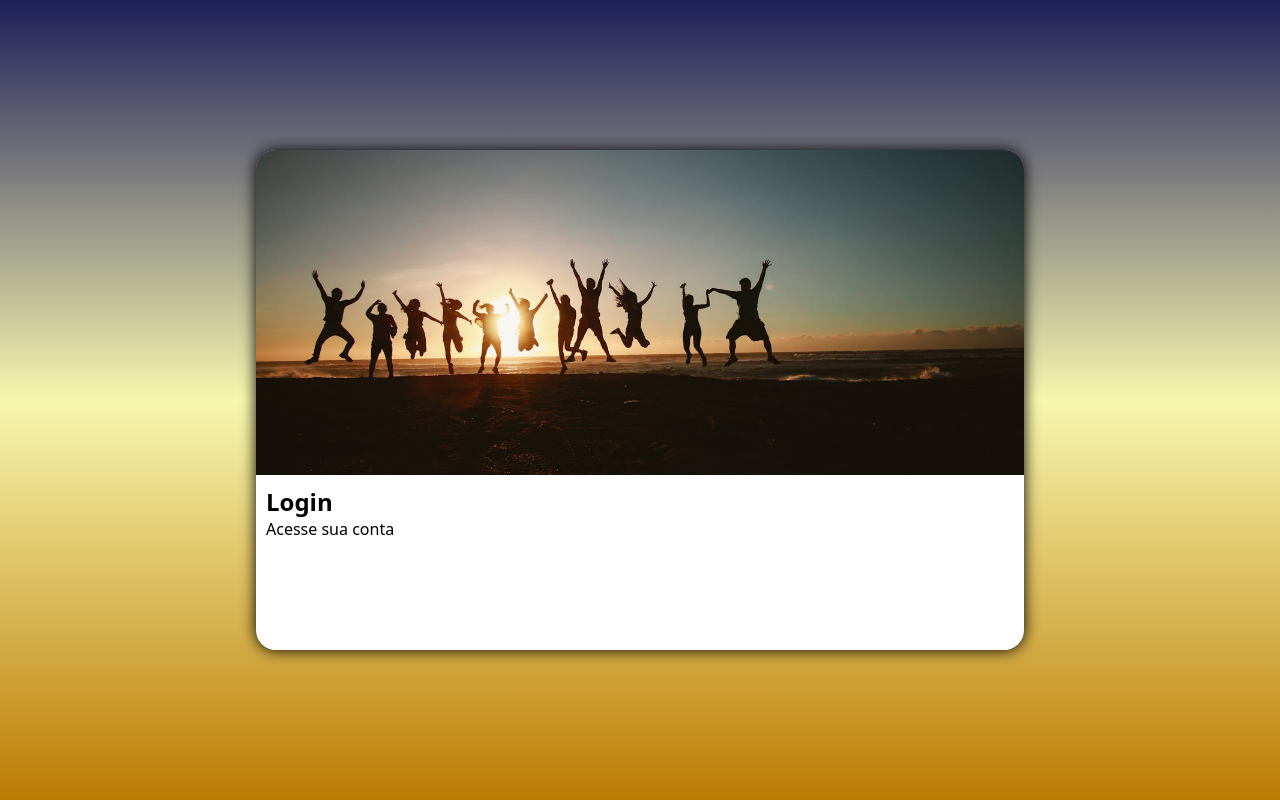
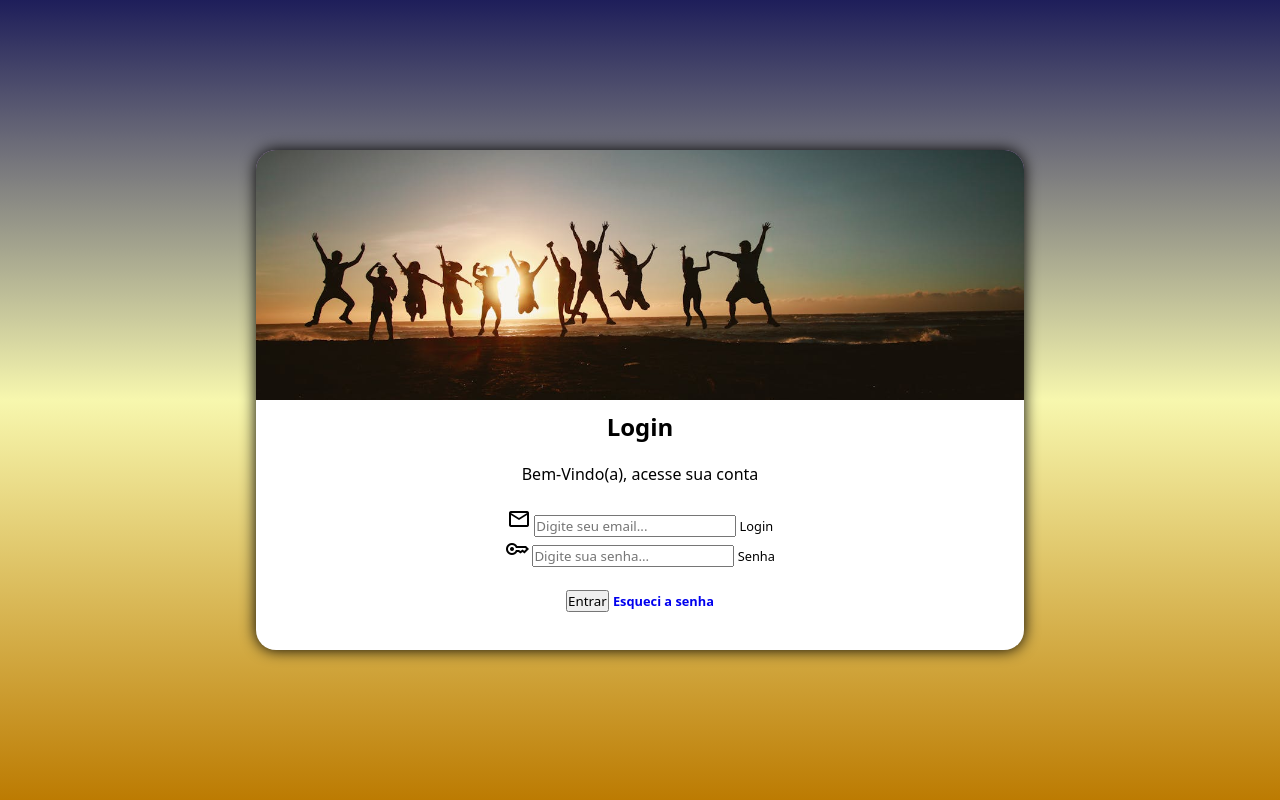
Before and after one commit to felipe-vp/projeto-login, a plain HTML site: page index.html in a window 1280 px wide. Drawn offline with nearby package versions, Linux system fonts and the light colour scheme.

Commit message:
Configuração tela de login

```diff
--- a/estilos/media-query.css
+++ b/estilos/media-query.css
@@ -24,9 +24,15 @@
 
     section#login > div#imagem{
         width: 100%;
-        height: 65%;
+        height: 50%;
         background-position: center center;
     }
+
+    section#login > div#formulario {
+        width: 100%;
+        height: 50%;
+    }
+
 }
 
 @media screen and (min-width: 1025px){
@@ -39,7 +45,12 @@
 
     section#login > div#imagem{
         width: 100%;
-        height: 65%;
+        height: 50%;
         background-position: center center;
     }
+
+    section#login > div#formulario {
+        width: 100%;
+        height: 50%;
+    }
 }
--- a/estilos/style.css
+++ b/estilos/style.css
@@ -28,6 +28,10 @@ main{
     width: 100vw;
 }
 
+div#formulario > form > div.campo{
+    font-size: 0.8em;
+}
+
 section#login{
     background-color: white;
     border-radius: 20px;
@@ -52,4 +56,20 @@ section#login > div#imagem{
 section#login > div#formulario{
     padding: 10px;
     display: block;
+    text-align: center;
 }
+
+div#formulario > h1{
+    text-align: center;
+    margin-bottom: 20px;
+}
+
+div#formulario > p{
+    text-align: center;
+}
+
+div#formulario a{
+    text-decoration: none;
+    font-weight: bold;
+    font-size: 0.8em;
+}
--- a/index.html
+++ b/index.html
@@ -4,6 +4,7 @@
     <meta charset="UTF-8">
     <meta name="viewport" content="width=device-width, initial-scale=1.0">
     <title>Projeto Tela Login</title>
+    <link href="https://fonts.googleapis.com/css2?family=Material+Symbols+Outlined" rel="stylesheet" />
     <link rel="stylesheet" href="estilos/style.css">
     <link rel="stylesheet" href="estilos/media-query.css">
 </head>
@@ -16,8 +17,26 @@
 
             <div id="formulario">
                 <h1>Login</h1>
-                <p>Acesse sua conta</p>
-                <form action="login.php" method="post"></form>
+                <p>Bem-Vindo(a), acesse sua conta </p><br>
+                <form action="login.php" method="post">
+
+                    <div class="campo">
+                        <span class="material-symbols-outlined">mail</span>
+                        <input type="email" id="login" name="ilogin" placeholder="Digite seu email..." autocomplete="email" required>
+                        <label for="ilogin">Login</label>
+                    </div>
+
+                    <div class="campo">
+                        <span class="material-symbols-outlined">key</span>
+                        <input type="password" id="senha" name="isenha" placeholder="Digite sua senha..." autocomplete="current-password" required>
+                        <label for="isenha">Senha</label>
+                    </div>
+                    <br>
+                    <div>
+                        <input type="submit" value="Entrar">
+                        <a href="novasenha.html" target="_blank">Esqueci a senha</a>
+                    </div>
+                </form>
             </div>
         </section>
     </main>
```
